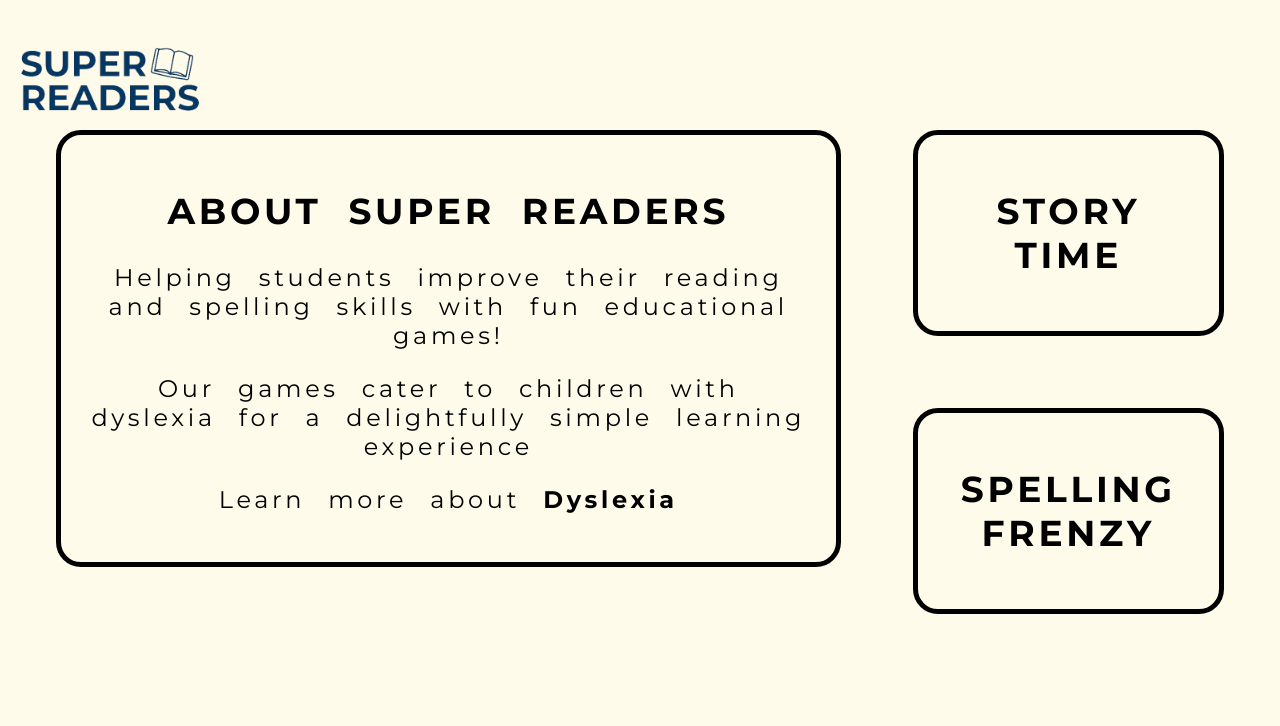
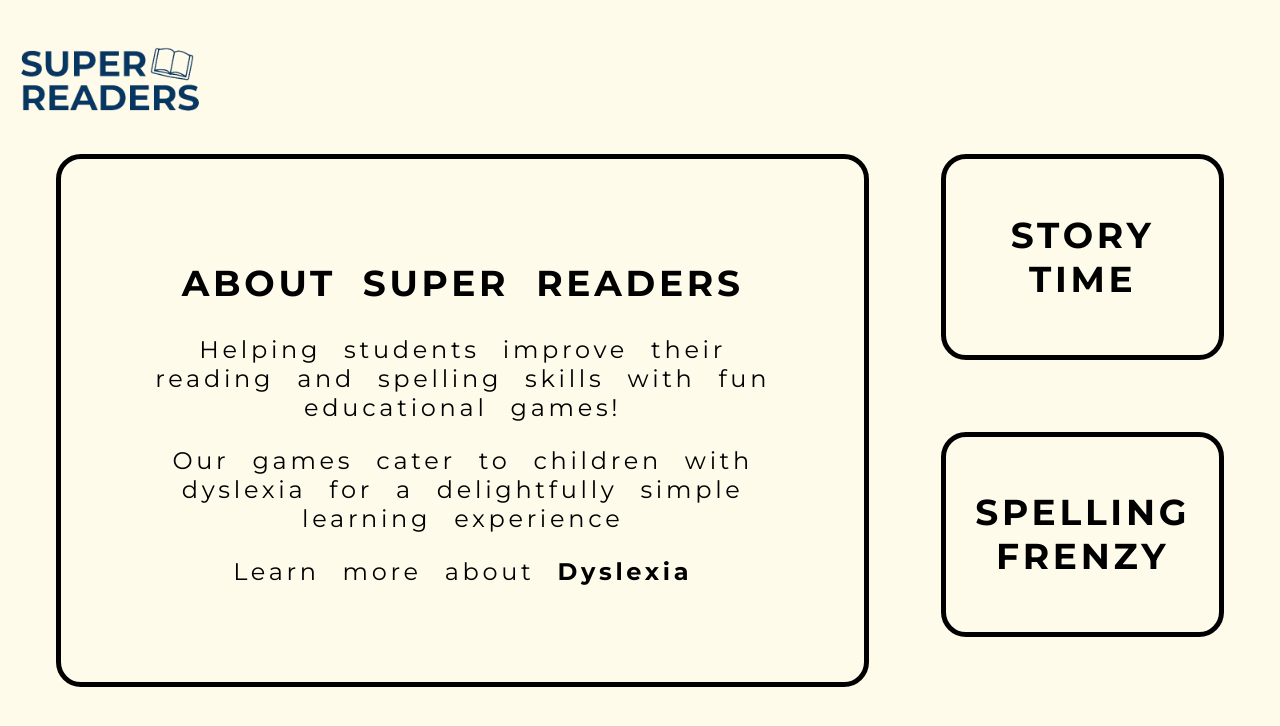
Before and after one commit to linguini1/oec-2024, a Flask app: page / in a window 1280 px wide. Shown: the top 726 px of the page. Run offline with Flask 3, Linux system fonts and the light colour scheme.

Commit message:
Update margin top and padding for home page

```diff
--- a/static/index.css
+++ b/static/index.css
@@ -2,7 +2,7 @@
   display: flex;
   flex-direction: row;
   width: 100%;
-  margin-top: 5%;
+  margin-top: 7%;
 }
 
 #about {
@@ -21,7 +21,7 @@
   border-color: var(--fg);
   border-style: solid;
   border-width: 5px;
-  padding: 1em;
+  padding: 3em;
   font-size: 1.5em;
   text-align: center;
   border-radius: 25px;
```
